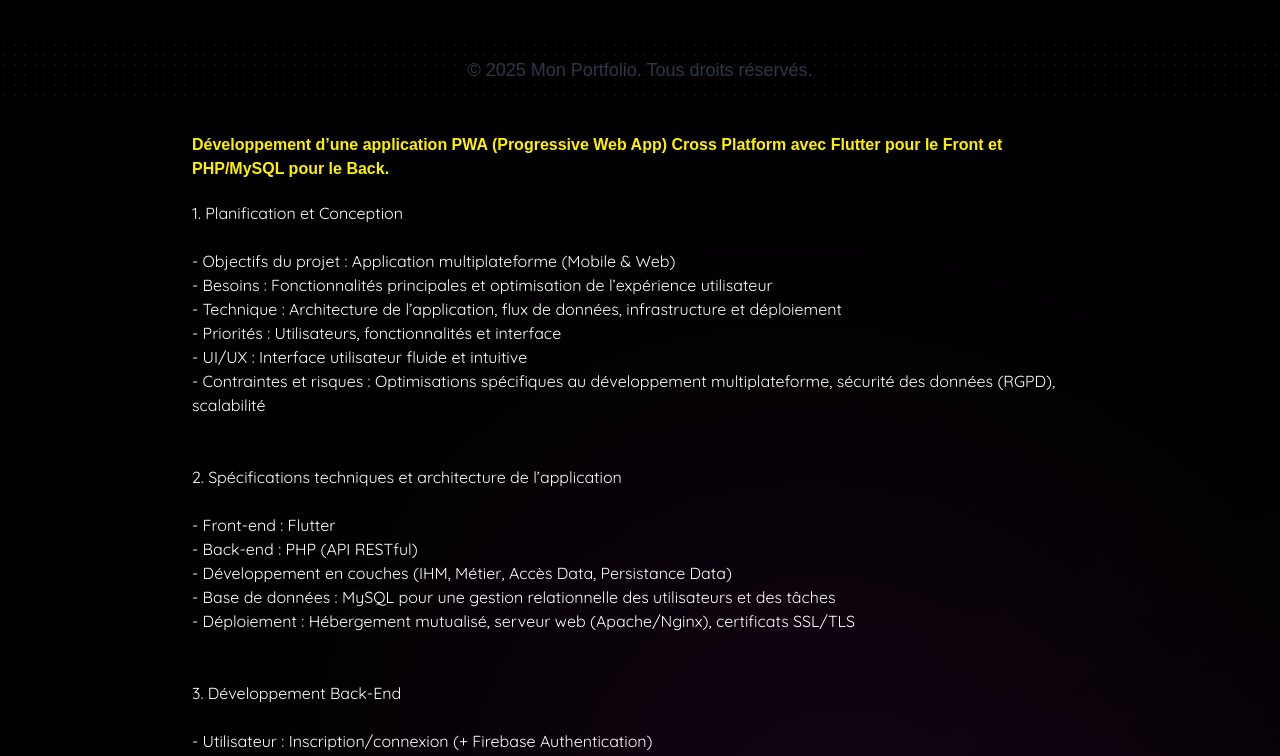
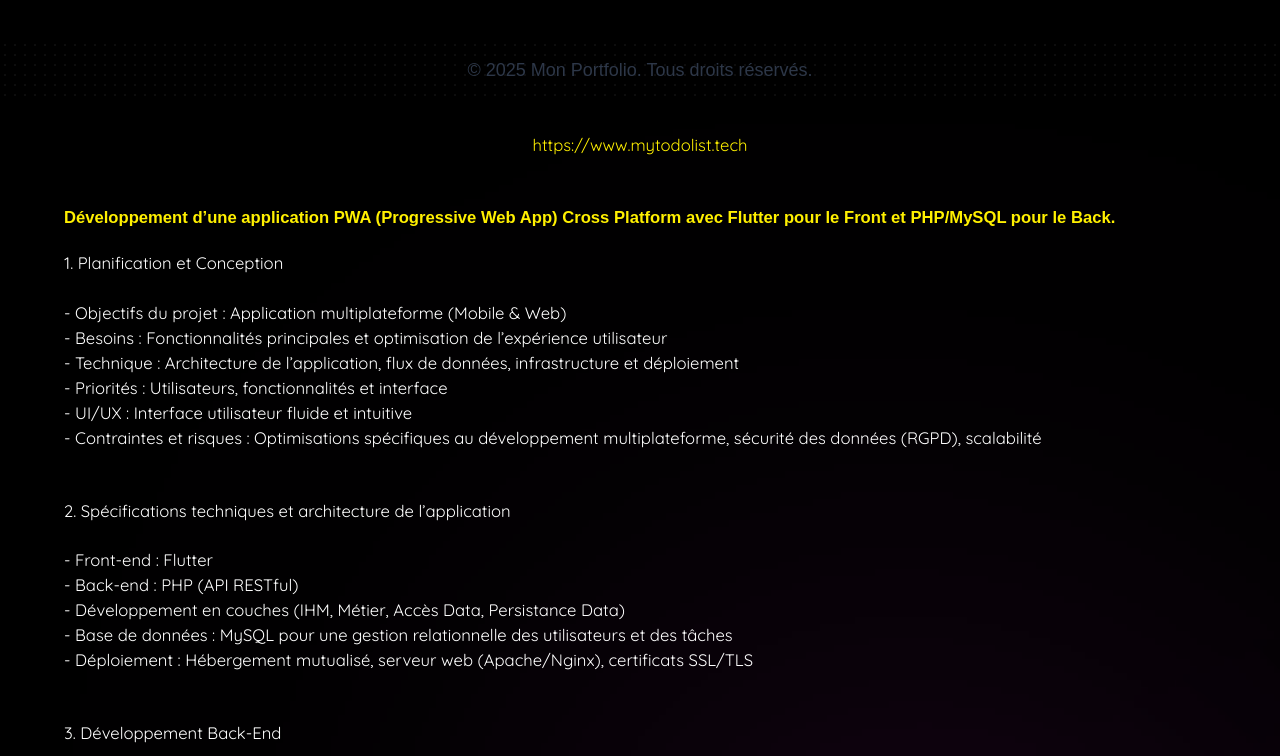
Before and after one commit to YoCode35/my-book, a Next.js app: page /portfolio in a window 1280 px wide. Shown: the part 700-1456 px from the top of the page. Built offline with nearby package versions, Linux system fonts and the light colour scheme.

Commit message:
Responsive Design Portfolio

```diff
--- a/src/app/globals.css
+++ b/src/app/globals.css
@@ -55,14 +55,35 @@ a {
   w-full
 }
 
+/*Portfolio*/
+.title-project {
+  color: #4d94ff;
+  font-family: 'Clash-display-variable', sans-serif;
+  text-align: center;
+  font-weight: 600;
+  @apply  text-[6vw] sm:text-[24px] md:text-[28px] lg:text-[30px] xl:text-[32px] 2xl:text-[45px] 4xl:text-[60px]
+          mb-4 sm:mb-6 md:mb-8 lg:mb-10 xl:mb-12;
+}
+
+h4.project-description {
+  font-family: 'Clash-display-variable', sans-serif;
+  font-weight: 600;
+  @apply  text-colorChart
+          text-[3.5vw] sm:text-[3vw] md:text-[2.2vw] lg:text-[1.5vw] xl:text-[1.3vw] 2xl:text-[1.3vw];
+  margin-bottom: 20px;
+}
+
 .unordered-list {
   font-family: 'Quicksand', sans-serif;
   color: white;
+  @apply  text-[3.5vw] sm:text-[3vw] md:text-[2.2vw] lg:text-[1.5vw] xl:text-[1.3vw] 2xl:text-[1.3vw]
+          2xl:max-w-screen-2xl 3xl:max-w-screen-2xl 4xl:max-w-screen-4xl;;
   text-align: justify;
   white-space: normal;
   word-wrap: break-word;
   text-align: left;
 }
+/* Fin */
 
 .title-home-section {
   @apply text-[14vw] sm:text-[4rem] md:text-[8vw] lg:text-[8vw] xl:text-[6vw] 2xl:text-[6vw];
@@ -97,22 +118,6 @@ h2.title-page {
   color: white;
   text-align: center;
   font-weight: 600;
-}
-
-.title-project {
-  color: #4d94ff;
-  font-family: 'Clash-display-variable', sans-serif;
-  text-align: center;
-  font-weight: 600;
-  @apply text-[6vw] sm:text-[24px] md:text-[28px] lg:text-[30px] xl:text-[32px] 2xl:text-[34px];
-  @apply mb-4 sm:mb-6 md:mb-8 lg:mb-10 xl:mb-12;
-}
-
-h4.project-description {
-  font-family: 'Clash-display-variable', sans-serif;
-  font-weight: 600;
-  @apply text-colorChart;
-  margin-bottom: 20px;
 }
 
 .skills-detail-title{
--- a/src/app/portfolio/page.tsx
+++ b/src/app/portfolio/page.tsx
@@ -3,7 +3,6 @@
 import useDotsPerRow from "../../components/useResponsiveDots";
 import DotsRectangle from "../../components/DotsRectangle";
 import Image from "next/image";
-import Link from "next/link";
 
 export default function Portfolio() {
   const dotsPerRow = useDotsPerRow();
@@ -23,14 +22,25 @@ export default function Portfolio() {
 
       <h2 id="portfolio" className="title-page">Portfolio</h2>
 
-      <div id="mytodolist" className="px-4 sm:px-8 md:px-16
+      <div id="mytodolist" className="px-4 sm:px-8 md:px-16 2xl:px-32
                                       lg:pt-10 xl:pt-10 2xl:pt-10
-                                      max-w-screen-lg
                                       mx-auto"
       >
         <h3 className="title-project">[Projet MyTodoList]</h3>
 
-        <Link href="https://www.mytodolist.tech/"></Link>
+        <a
+          href="https://www.mytodolist.tech"
+          target="_blank"
+          rel="noopener noreferrer"  // Security
+          className=" text-navLinkHover
+                      hover:underline
+                      text-[3.5vw] sm:text-[3vw] md:text-[2.2vw] lg:text-[1.5vw] xl:text-[1.3vw] 2xl:text-[1.3vw]
+                      items-center
+                      flex flex-col
+                      mb-12"
+        >
+          https://www.mytodolist.tech
+        </a>
 
         <h4 className="project-description">Développement d’une application PWA (Progressive Web App) Cross Platform avec Flutter pour le Front et PHP/MySQL pour le Back.</h4>
 
```
